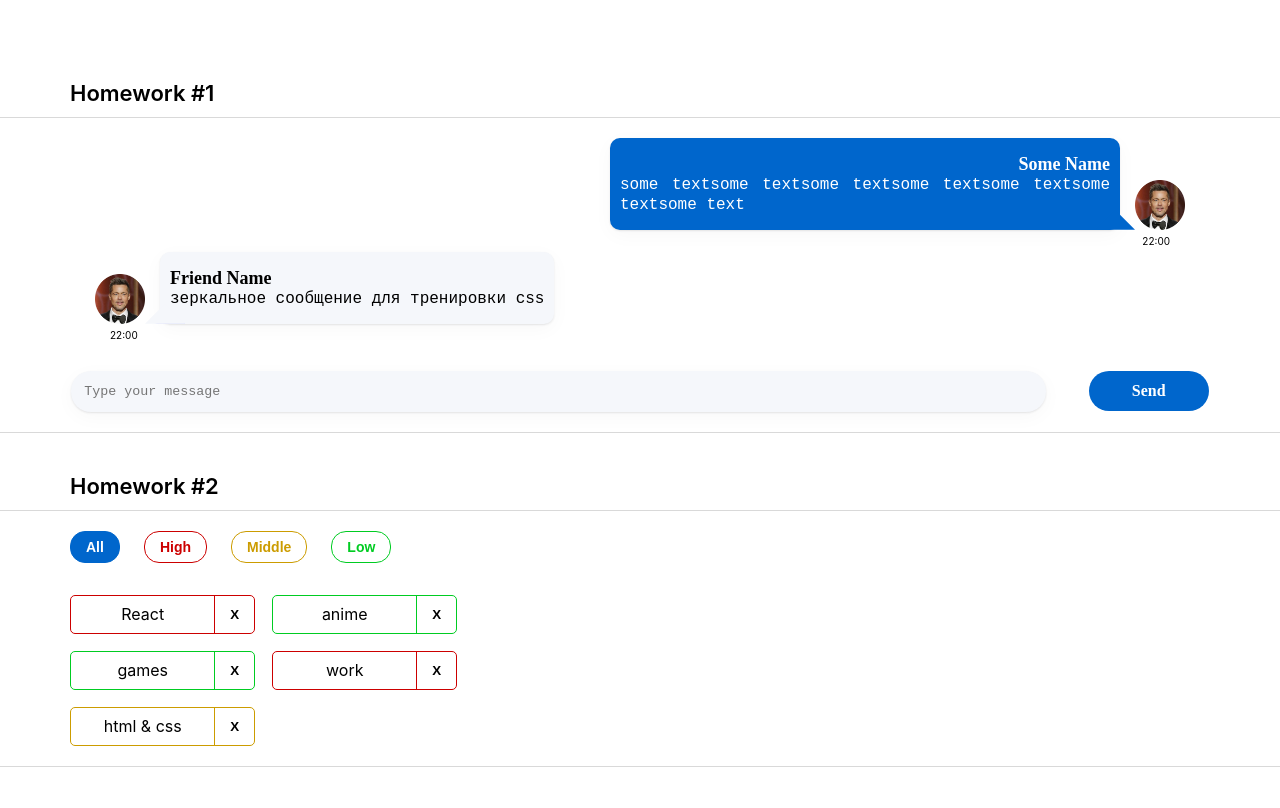
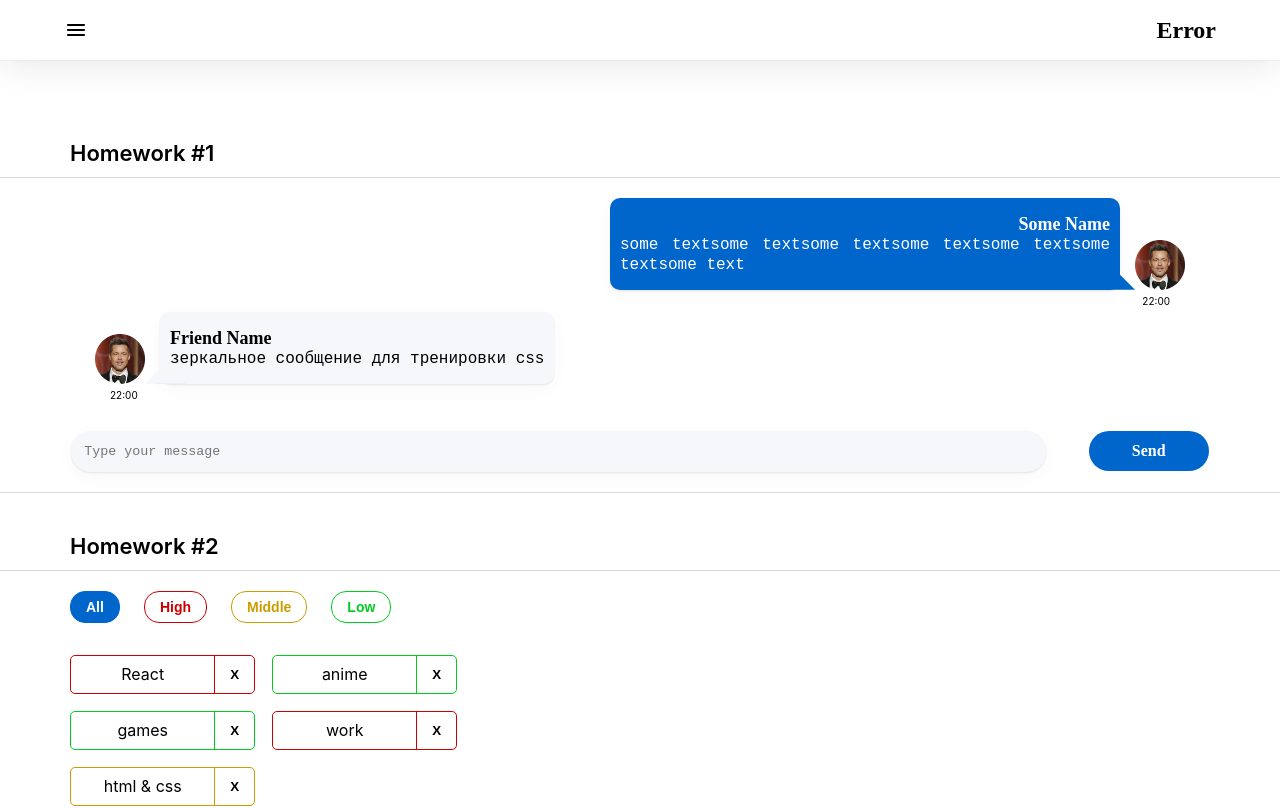
Before and after one commit to grippiby/hws2_, a React (Create React App) app: page / in a window 1280 px wide. Shown: the top 808 px of the page. Built offline with nearby package versions, Linux system fonts and the light colour scheme.

Commit message:
added 5hw

```diff
--- a/src/s1-main/App.tsx
+++ b/src/s1-main/App.tsx
@@ -1,21 +1,18 @@
 import React from 'react'
 import s from './App.module.css'
-import HW1 from '../s2-homeworks/hw01/HW1'
-import HW2 from '../s2-homeworks/hw02/HW2'
-import HW3 from '../s2-homeworks/hw03/HW3'
-import HW4 from '../s2-homeworks/hw04/HW4'
+import HW5 from '../s2-homeworks/hw05/HW5'
 
 function App() {
 	return (
 		<div className={s.App}>
-			<HW1 />
+			{/*	<HW1 />*/}
 			{/*раскомментировать по ходу выполнения*/}
-			<HW2 />
+			{/*	<HW2 />
 			<HW3 />
-			<HW4 />
+			<HW4 />*/}
 
 			{/*при выполнении дз 5 и более - закомментировать здесь дз 1-4, так как они есть внутри дз 5*/}
-			{/*<HW5/>*/}
+			<HW5 />
 		</div>
 	)
 }
--- a/src/s2-homeworks/hw04/common/c3-SuperCheckbox/SuperCheckbox.tsx
+++ b/src/s2-homeworks/hw04/common/c3-SuperCheckbox/SuperCheckbox.tsx
@@ -23,9 +23,20 @@ const SuperCheckbox: React.FC<SuperCheckboxPropsType> = ({
 	...restProps // все остальные пропсы попадут в объект restProps
 }) => {
 	const onChangeCallback = (e: ChangeEvent<HTMLInputElement>) => {
-		onChange?.(e)
-		/*onChangeChecked!(e.currentTarget.checked)*/
-		onChangeChecked?.(e.currentTarget.checked)
+		/*	onChangeChecked && onChangeChecked(e.currentTarget.checked)
+			console.log('render')*/
+		/*		onChange?.(e)*/
+		/*
+				onChangeChecked?.(e.currentTarget.checked)*/
+		/*	onChangeChecked!(e.currentTarget.checked)
+			onChange!(e)*/
+		if (onChangeChecked) {
+			onChangeChecked(e.currentTarget.checked)
+		}
+		if (onChange) {
+			onChange(e)
+		}
+		/*onChangeChecked?.(e.currentTarget.checked)*/
 	}
 	const finalInputClassName = s.checkbox + (className ? ' ' + className : '')
 
--- a/src/s2-homeworks/hw05/Pages.tsx
+++ b/src/s2-homeworks/hw05/Pages.tsx
@@ -1,9 +1,9 @@
 import React from 'react'
-import { Routes, Route, Navigate } from 'react-router-dom'
-import Error404 from './pages/Error404'
+import { Route, Routes } from 'react-router-dom'
 import PreJunior from './pages/PreJunior'
 import Junior from './pages/Junior'
 import JuniorPlus from './pages/JuniorPlus'
+import Error404 from './pages/Error404'
 
 export const PATH = {
 	PRE_JUNIOR: '/pre-junior',
@@ -18,15 +18,15 @@ function Pages() {
 			<Routes>
 				{/*роутинг будут писать студенты*/}
 				{/*в начале мы попадаем на страницу '/' и переходим сразу на страницу /pre-junior*/}
-                {/*<Route ...*/}
+				<Route path={'/'} element={<PreJunior />} />
 
 				{/*роуты для /pre-junior, /junior, /junior-plus*/}
-                {/*<Route ...*/}
-                {/*<Route ...*/}
-                {/*<Route ...*/}
+				<Route path={PATH.PRE_JUNIOR} element={<PreJunior />} />
+				<Route path={PATH.JUNIOR} element={<Junior />} />
+				<Route path={PATH.JUNIOR_PLUS} element={<JuniorPlus />} />
 
 				{/*роут для несуществующей страницы должен отрисовать <Error404 />*/}
-                {/*<Route ...*/}
+				<Route path={'/*'} element={<Error404 />} />
 			</Routes>
 		</div>
 	)
--- a/src/s2-homeworks/hw05/header/Header.module.css
+++ b/src/s2-homeworks/hw05/header/Header.module.css
@@ -2,7 +2,33 @@
 }
 
 .header {
+	/*	position: fixed;
+        width: 100%;
+        top: 0px;
+        left: 0px;*/
+	/*border: 5px solid #000;*/
+
+	display: flex;
+	justify-content: space-between;
+	align-items: center;
+	padding: 0 5%;
+	max-width: 1280px;
+	min-height: 60px;
+	background: #ffffff;
+	box-shadow: 0px 0px 40px rgba(29, 33, 38, 0.13),
+		0px 0px 2px rgba(29, 33, 38, 0.1);
+	margin-top: -40px;
+	margin-bottom: 40px;
+	/*	position: fixed;
+        width: 100%;
+        top: 0px;
+        left: 0px;*/
 }
 
 .header h1 {
+	font-family: 'Montserrat';
+	font-style: normal;
+	font-weight: 600;
+	font-size: 24px;
+	line-height: 29px;
 }
--- a/src/s2-homeworks/hw05/sidebar/Sidebar.module.css
+++ b/src/s2-homeworks/hw05/sidebar/Sidebar.module.css
@@ -1,25 +1,84 @@
 .sidebar {
+	font-family: 'Montserrat';
+	font-style: normal;
+	font-weight: 600;
+	height: 100%;
+	width: 0;
+	position: fixed;
+	z-index: 2;
+	top: 0;
+	left: 0;
+	overflow-x: hidden;
+	transition: 0.5s;
+	padding-top: 60px;
 }
 
 .sidebar.open {
+	padding: 8px 8px 8px 32px;
+	text-decoration: none;
+	font-size: 25px;
+	color: #818181;
+	display: flex;
+	flex-direction: column;
+	transition: 0.5s;
+	width: 300px;
+	background: white;
 }
 
 .background {
+	background-color: rgba(0, 0, 0, 0.4);
+	/*position: absolute;*/
+	position: fixed;
+	z-index: 1;
+	height: 100vh;
+	width: 100vw;
+	top: 0;
+	left: 0;
+	overflow-x: unset;
+	transition: 0.5s;
+	padding-top: 60px;
 }
 
 .nav {
+	font-size: 22px;
+	line-height: 27px;
+	/* identical to box height */
 }
 
 .nav a {
+	display: inline-flex;
+	margin-left: 70px;
+	margin-bottom: 45px;
+	text-decoration: none;
+	color: #000000;
 }
 
 .nav a:hover {
+	color: #58acff;
 }
 
 .nav a.active {
+	color: #0059b2;
+	text-decoration-line: underline;
 }
+
 .close {
+	/*border: 5px solid #000;*/
+	padding: 0;
+	border: none;
+	font: inherit;
+	color: inherit;
+	background-color: transparent;
+	/* отображаем курсор в виде руки при наведении; некоторые
+    считают, что необходимо оставлять стрелочный вид для кнопок */
+	cursor: pointer;
+	align-self: flex-end;
+	width: 25px;
+	height: 25px;
+	margin-bottom: 20px;
 }
 
 .close img {
+	display: block;
+	width: auto;
 }
--- a/src/s2-homeworks/hw05/sidebar/Sidebar.tsx
+++ b/src/s2-homeworks/hw05/sidebar/Sidebar.tsx
@@ -1,7 +1,7 @@
-import React, {FC} from 'react'
-import {NavLink} from 'react-router-dom'
+import React, { FC } from 'react'
+import { NavLink } from 'react-router-dom'
 import s from './Sidebar.module.css'
-import {PATH} from '../Pages'
+import { PATH } from '../Pages'
 import closeIcon from './closeOutline.svg'
 
 type PropsType = {
@@ -9,13 +9,13 @@ type PropsType = {
 	handleClose: () => void
 }
 
-export const Sidebar: FC<PropsType> = ({open, handleClose}) => {
-    const sidebarClass = s.sidebar
-        + (open ? ' ' + s.open : '')
+export const Sidebar: FC<PropsType> = ({ open, handleClose }) => {
+	const sidebarClass = s.sidebar + (open ? ' ' + s.open : '')
+
 	return (
 		<>
 			{/*затемнение справа от открытого меню*/}
-            {open && <div className={s.background} onClick={handleClose}/>}
+			{open && <div className={s.background} onClick={handleClose} />}
 
 			<aside className={sidebarClass}>
 				<button className={s.close} onClick={handleClose}>
@@ -31,6 +31,9 @@ export const Sidebar: FC<PropsType> = ({open, handleClose}) => {
 						id={'hw5-pre-junior-link'}
 						to={PATH.PRE_JUNIOR}
 						onClick={handleClose}
+						className={({ isActive }) =>
+							isActive ? `${s.active}` : ''
+						}
 						// className={...} // делает студент
 					>
 						Pre-junior
@@ -39,6 +42,9 @@ export const Sidebar: FC<PropsType> = ({open, handleClose}) => {
 						id={'hw5-junior-link'}
 						to={PATH.JUNIOR}
 						onClick={handleClose}
+						className={({ isActive }) =>
+							isActive ? `${s.active}` : ''
+						}
 						// className={...} // делает студент
 					>
 						Junior
@@ -47,6 +53,9 @@ export const Sidebar: FC<PropsType> = ({open, handleClose}) => {
 						id={'hw5-junior-plus-link'}
 						to={PATH.JUNIOR_PLUS}
 						onClick={handleClose}
+						className={({ isActive }) =>
+							isActive ? `${s.active}` : ''
+						}
 						// className={...} // делает студент
 					>
 						Junior Plus
```
Lines whose indentation alone changed are shown as unchanged.
